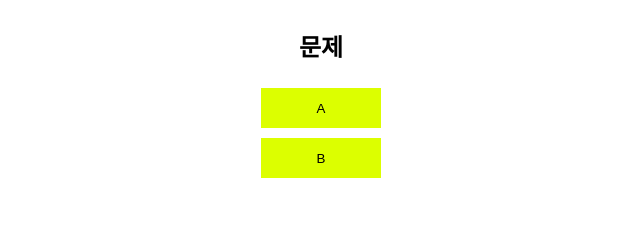
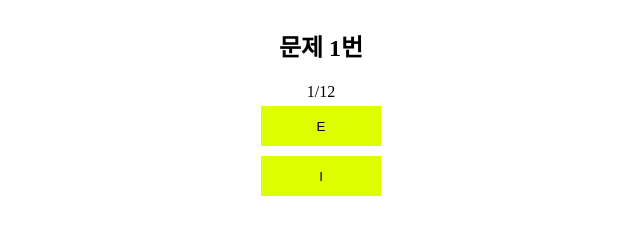
Before and after one commit to strawberryoolongtea/strawberry-mbti, a website with bundled scripts: page index.html in a window 1280 px wide. Both pictures are taken after a click on the button "테스트 시작하기". Shown: the whole page, without its empty margins (319-959 px from the left). Built offline with nearby package versions, Linux system fonts and the light colour scheme; files whose address does not match are found by name.

Commit message:
히프마이 멤버 테스트 제작하기 [7/10]

```diff
--- a/data.js
+++ b/data.js
@@ -1,4 +1,4 @@
-const question = {
+export const question = {
   1: { title: "문제 1번", type: "EI", A: "E", B: "I" },
   2: { title: "문제 2번", type: "EI", A: "E", B: "I" },
   3: { title: "문제 3번", type: "EI", A: "E", B: "I" },
@@ -13,7 +13,7 @@ const question = {
   12: { title: "문제 12번", type: "JP", A: "J", B: "P" },
 };
 
-const mbti = {
+export const mbti = {
   ESTJ: {
     firstName: "Iruma Jyuto",
     description: "Iruma Jyuto is ...",
--- a/index.html
+++ b/index.html
@@ -13,14 +13,21 @@
       <button class="btn">테스트 시작하기</button>
     </article>
     <article class="question hide">
-      <h2 class="title">문제</h2>
-      <button class="btn">A</button>
-      <button class="btn">B</button>
+      <h2 id="title" class="title">문제</h2>
+      <div id="count">1/12</div>
+      <input type="hidden" id="type" value="EI" />
+      <button id="A" class="btn">A</button>
+      <button id="B" class="btn">B</button>
+    </article>
+    <article class="result hide">
+      <img src="iruma.jpg" alt="iruma jyuto" />
+      <h2 id="animal"></h2>
+      <h3 id="description"></h3>
     </article>
     <input type="hidden" id="EI" name="EI" value="0" />
     <input type="hidden" id="SN" name="SN" value="0" />
     <input type="hidden" id="TF" name="TF" value="0" />
     <input type="hidden" id="JP" name="JP" value="0" />
-    <script src="index.js"></script>
+    <script type="module" src="index.js"></script>
   </body>
 </html>
--- a/index.js
+++ b/index.js
@@ -1,11 +1,52 @@
+import { question, mbti } from "./data.js";
+
+let num = 1;
+const questionNums = Object.keys(question).length;
+
 function start() {
   const start = document.querySelector(".start");
-  const question = document.querySelector(".question");
+  const firstQuestion = document.querySelector(".question");
   start.classList.add("hide");
-  question.classList.remove("hide");
+  firstQuestion.classList.remove("hide");
+  next();
+}
 
-  console.log(start);
+function next() {
+  const questions = document.querySelector(".question");
+  const result = document.querySelector(".result");
+  const title = document.querySelector("#title");
+  const type = document.querySelector("#type");
+  const questionA = document.querySelector("#A");
+  const questionB = document.querySelector("#B");
+  const count = document.querySelector("#count");
+  if (num === 13) {
+    questions.classList.add("hide");
+    result.classList.remove("hide");
+  } else {
+    title.innerHTML = question[num].title;
+    type.value = question[num].type;
+    questionA.innerHTML = question[num].A;
+    questionB.innerHTML = question[num].B;
+    count.innerHTML = `${num}/${questionNums}`;
+    num++;
+  }
 }
 
 const startBtn = document.querySelector(".btn");
+const selectionA = document.querySelector("#A");
+const selectionB = document.querySelector("#B");
+
 startBtn.addEventListener("click", start);
+
+selectionA.addEventListener("click", () => {
+  const type = document.querySelector("#type");
+  const prev = document.querySelector(`#${type.value}`);
+  console.log(type.value);
+  prev.value = parseInt(prev.value) + 1;
+  console.log(prev.value);
+  next();
+});
+
+selectionB.addEventListener("click", () => {
+  next();
+});
```
Also changed, not shown: package.json (added, +20 -0 lines).
